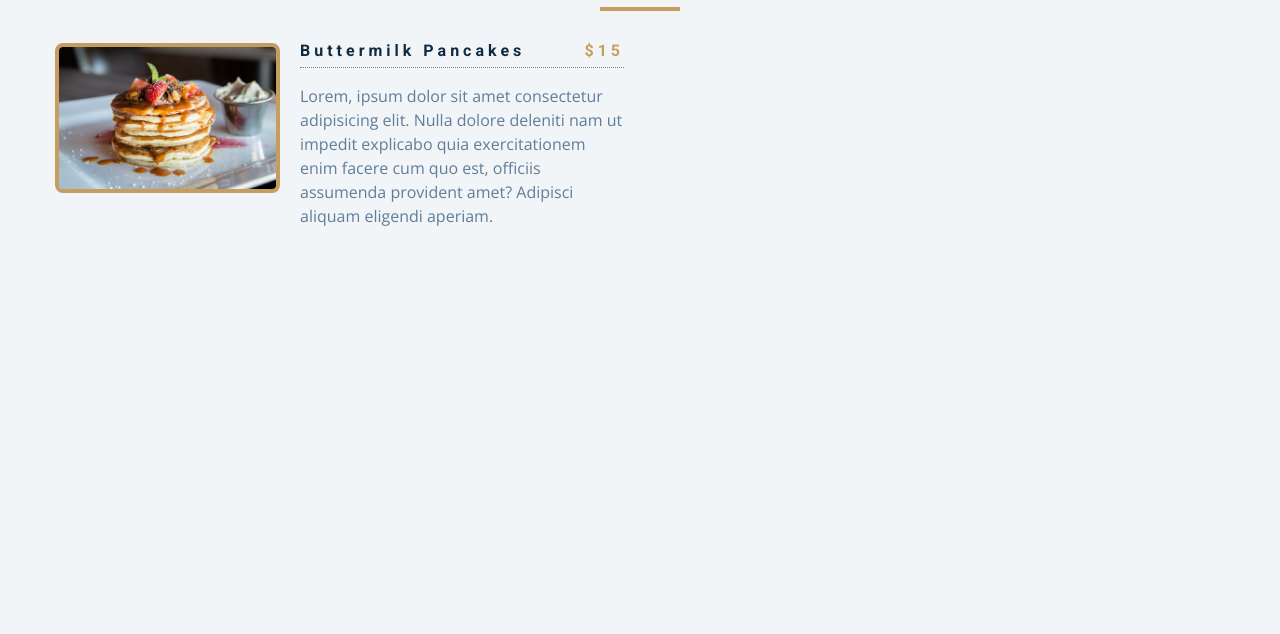
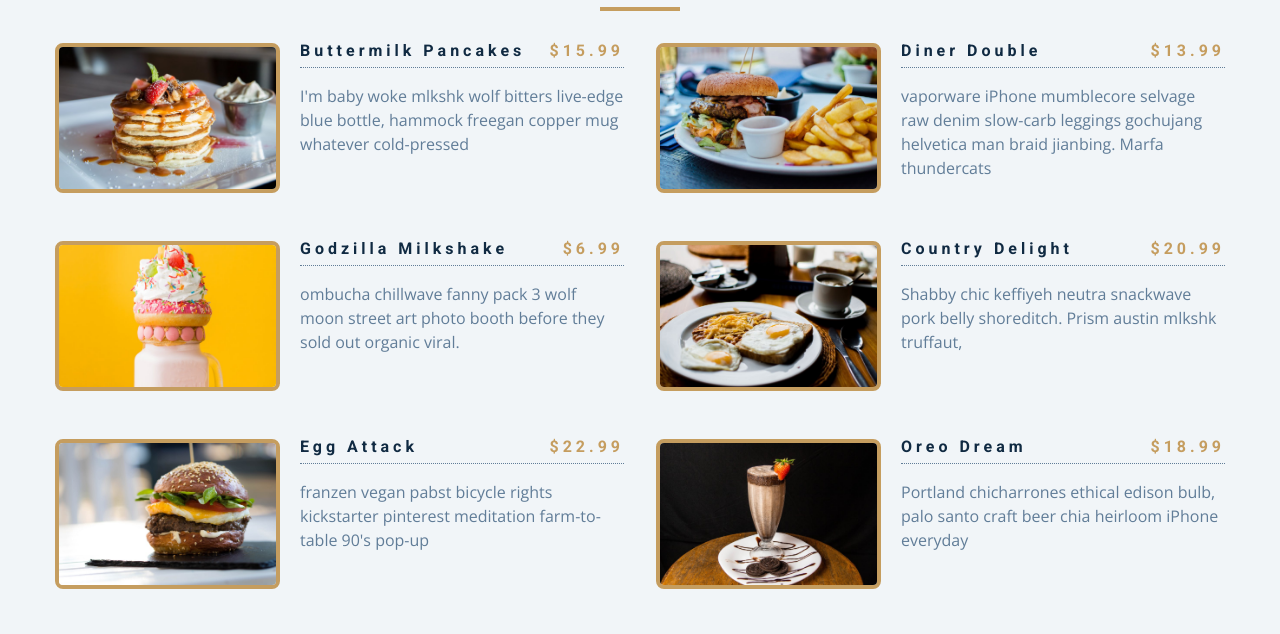
Before and after one commit to kcojev/javascript-cafe-menu, a plain HTML site: page index.html in a window 1280 px wide. Shown: the part 125-759 px from the top of the page. Drawn offline with nearby package versions, Linux system fonts and the light colour scheme.

Commit message:
render menu items

```diff
--- a/app.js
+++ b/app.js
@@ -72,3 +72,25 @@ const menu = [
     desc: `skateboard fam synth authentic semiotics. Live-edge lyft af, edison bulb yuccie crucifix microdosing.`,
   },
 ];
+
+const sectionCenter = document.querySelector('.section-center')
+
+window.addEventListener('DOMContentLoaded', function() {
+  let displayMenu = menu.map((item) => {
+    return `
+      <article class="menu-item">
+          <img src=${item.img} class="photo" alt=${item.title}>
+          <div class="item-info">
+            <header>
+              <h4>${item.title}</h4>
+              <h4 class="price">$${item.price}</h4>
+            </header>
+            <p class="item-text">${item.desc}</p>
+          </div>
+        </article>
+    `
+  })
+  displayMenu = displayMenu.join('')
+
+  sectionCenter.innerHTML = displayMenu
+})
--- a/index.html
+++ b/index.html
@@ -21,16 +21,7 @@
       <!-- menu items -->
       <div class="section-center">
 
-        <article class="menu-item">
-          <img src="./menu-item.jpeg" class="photo" alt="menu item">
-          <div class="item-info">
-            <header>
-              <h4>buttermilk pancakes</h4>
-              <h4 class="price">$15</h4>
-            </header>
-            <p class="item-text">Lorem, ipsum dolor sit amet consectetur adipisicing elit. Nulla dolore deleniti nam ut impedit explicabo quia exercitationem enim facere cum quo est, officiis assumenda provident amet? Adipisci aliquam eligendi aperiam.</p>
-          </div>
-        </article>
+
 
 
       </div>
```
